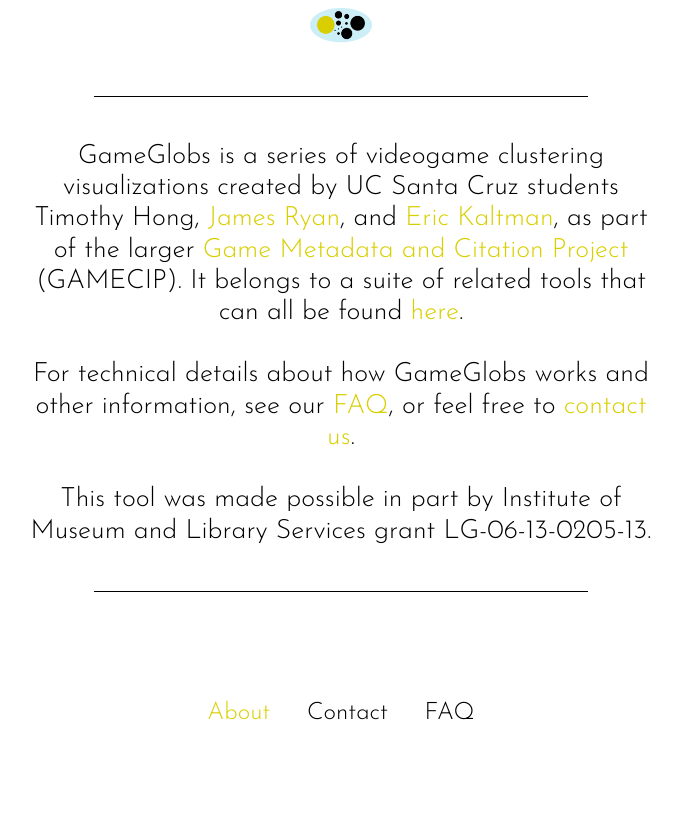
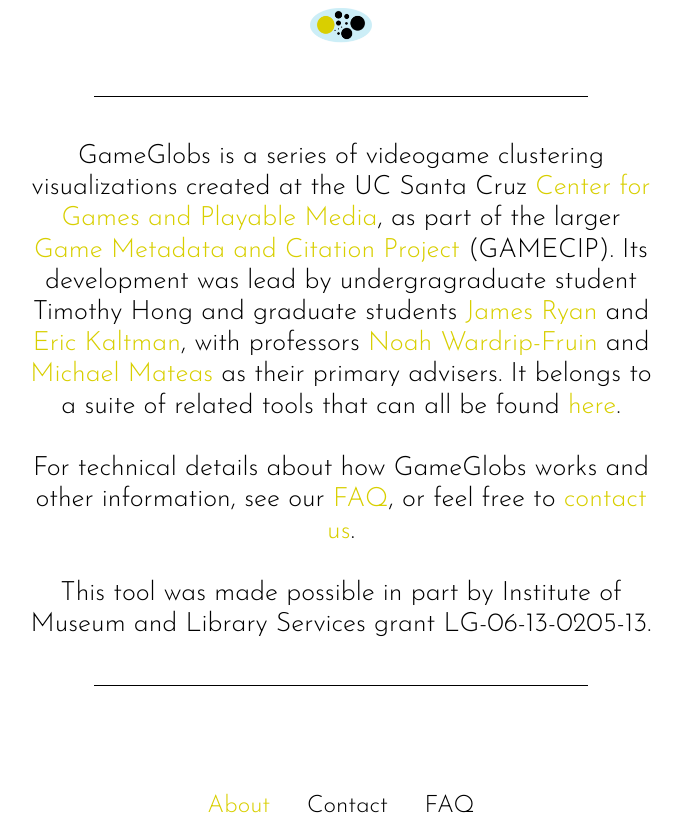
Before and after one commit to james-owen-ryan/gameglobs, a Flask app: page /gameglobs/about in a window 1280 px wide. Shown: the whole page, without its empty margins (299-981 px from the left). Before the commit the page ends 720 px from the top, so only its background shows below. Run offline with Flask 2, Linux system fonts and the light colour scheme.

Commit message:
Added CGPM, Noah, Michael to About/FAQ

```diff
--- a/backend/app/templates/about.html
+++ b/backend/app/templates/about.html
@@ -102,12 +102,15 @@
   <!-- About text -->
   <div class=text>
     <br><hr noshade="" color="black" ;="" size="1" width="78%"><br>
-    GameGlobs is a series of videogame clustering visualizations created by UC Santa Cruz students
-      Timothy Hong,
-      <a href="http://users.soe.ucsc.edu/~jor/" target="_blank">James Ryan</a>, and
-      <a href="http://erickaltman.com/" target="_blank">Eric Kaltman</a>,
+    GameGlobs is a series of videogame clustering visualizations created at the UC Santa Cruz
+      <a href="https://games.soe.ucsc.edu/">Center for Games and Playable Media</a>,
       as part of the larger <a href="http://gamecip.soe.ucsc.edu/" target="_blank">
-      Game Metadata and Citation Project</a> (GAMECIP).
+      Game Metadata and Citation Project</a> (GAMECIP). Its development was lead
+      by undergragraduate student Timothy Hong and graduate students
+      <a href="http://users.soe.ucsc.edu/~jor/" target="_blank">James Ryan</a> and
+      <a href="http://erickaltman.com/" target="_blank">Eric Kaltman</a>, with professors
+      <a href="https://games.soe.ucsc.edu/people/noah-wardrip-fruin">Noah Wardrip-Fruin </a> and
+      <a href="https://users.soe.ucsc.edu/~michaelm/">Michael Mateas</a> as their primary advisers.
       It belongs to a suite of related tools that can all be found
       <a href="http://gamecip.soe.ucsc.edu/projects" target="_blank">here</a>.
     <br><br>
```
Also changed, not shown: backend/app/templates/faq.html (+8 -3 lines).
